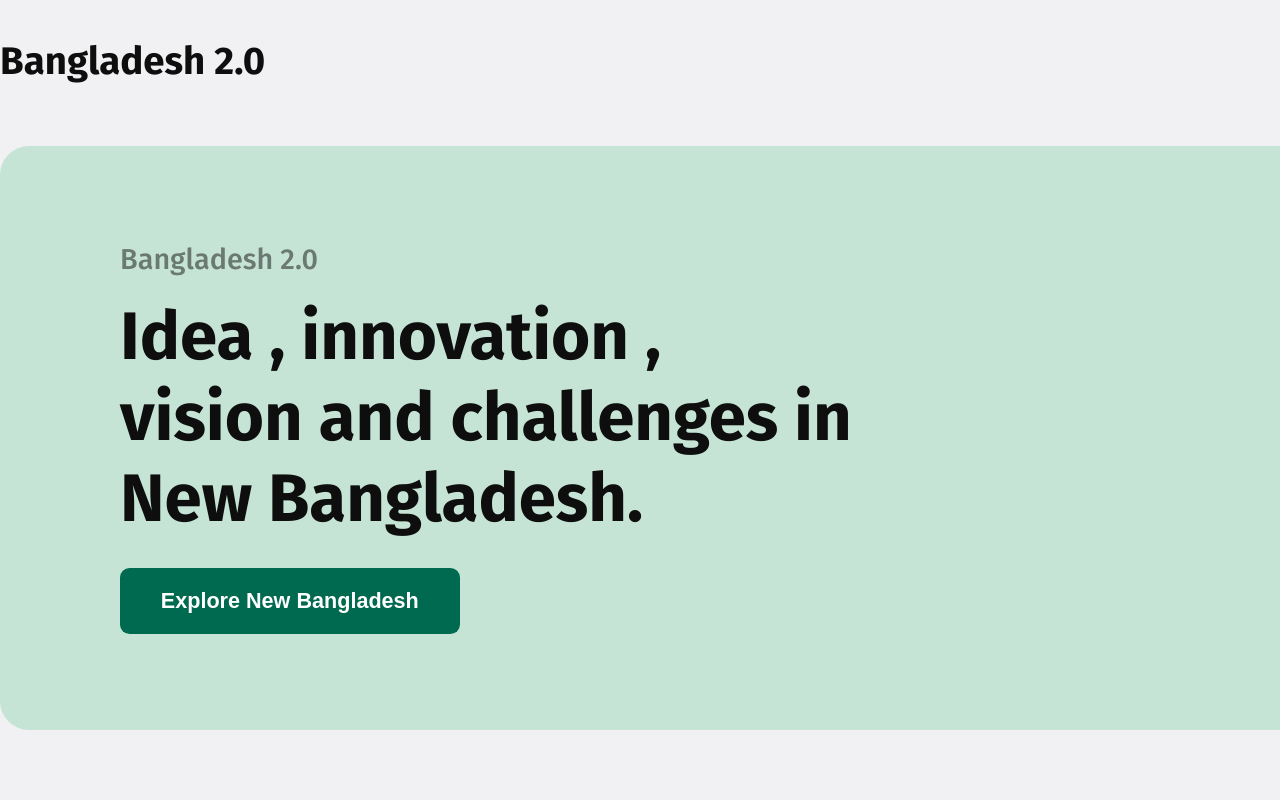
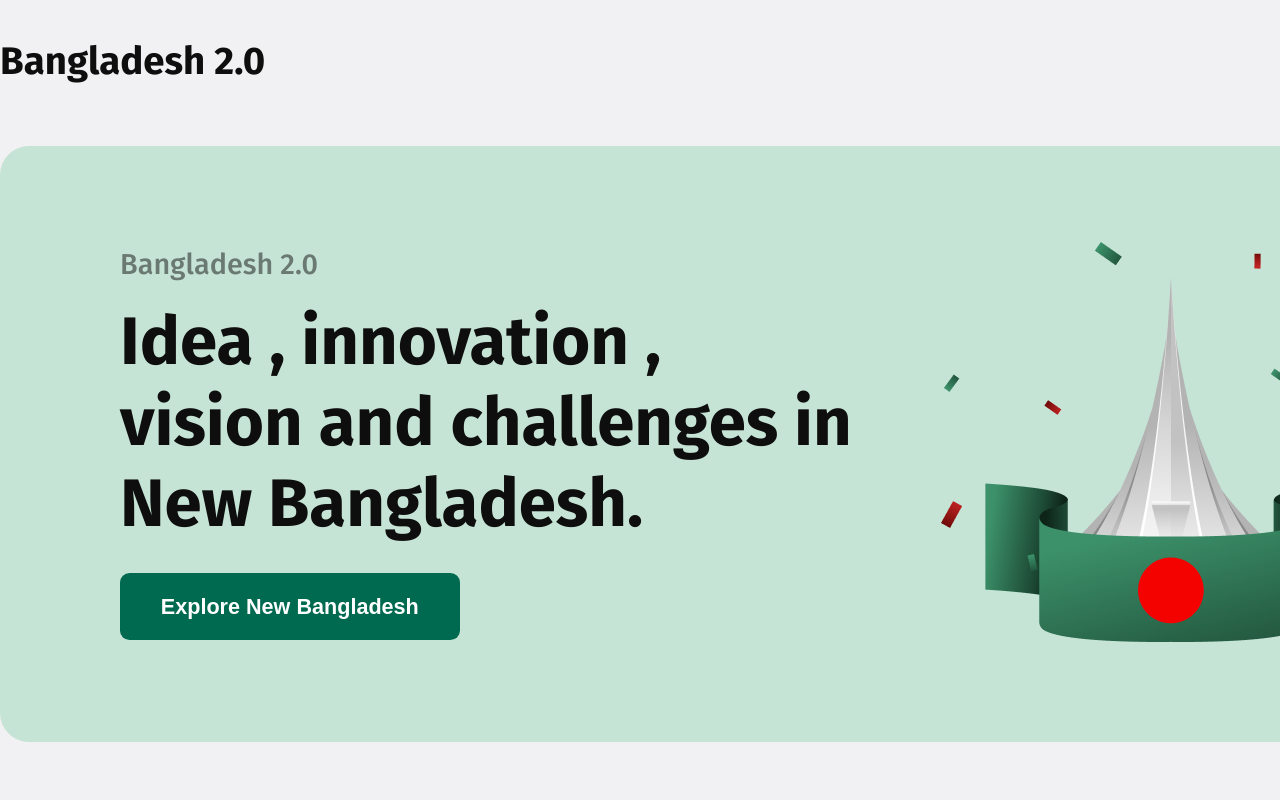
Before and after one commit to redoy49/new-bangladesh, a plain HTML site: page index.html in a window 1280 px wide. Shown: the top 800 px of the page. Drawn offline with Linux system fonts and the light colour scheme; the site is published under a folder, as on GitHub Pages, so addresses that start at the root find nothing.

Commit message:
Fix image

```diff
--- a/index.html
+++ b/index.html
@@ -31,7 +31,7 @@
           </a>
         </div>
         <div class="hero-img">
-          <img src="/assets/hero.png" alt="" />
+          <img src="./assets/hero.png" alt="" />
         </div>
       </div>
     </header>
```
